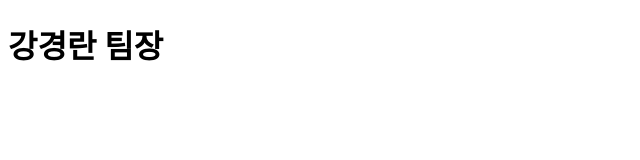
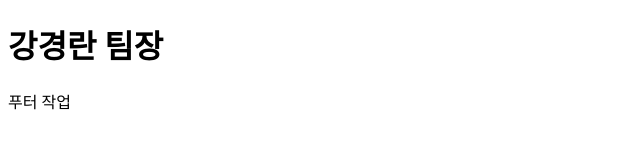
Before and after one commit to kungran/n, a plain HTML site: page index.html in a window 1280 px wide. Shown: the full height of the page, 0-640 px from the left. Drawn offline with Linux system fonts and the light colour scheme.

Commit message:
푸터작업

```diff
--- a/index.html
+++ b/index.html
@@ -7,5 +7,12 @@
 </head>
 <body>
      <h1>강경란 팀장</h1>
+
+
+
+
+
+
+     <footer>푸터 작업</footer>
 </body>
 </html>
```
